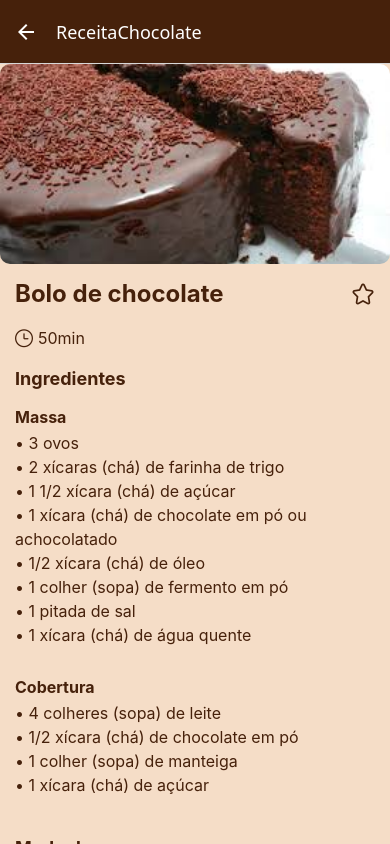
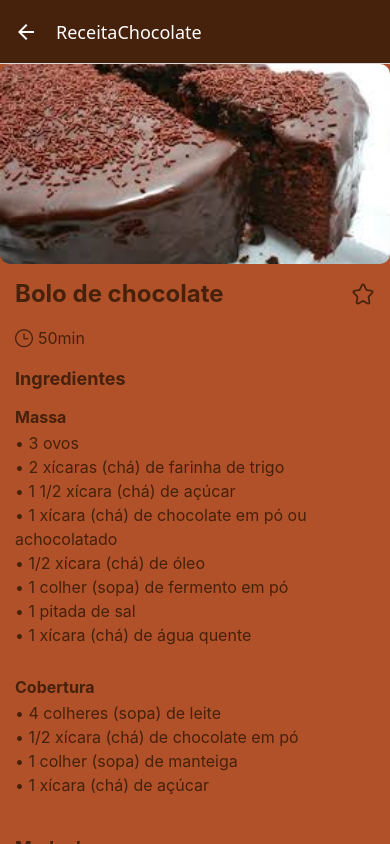
Before and after one commit to heloisamariasl/cozinhando, a React Native app: screen /ReceitaChocolate in a window 390 px wide. Built offline with nearby package versions, Linux system fonts and the light colour scheme.

Commit message:
mais detalhizinho com anaju rsrs

```diff
--- a/screens/TelaReceitaChocolate.js
+++ b/screens/TelaReceitaChocolate.js
@@ -77,7 +77,7 @@ export default function TelaReceitaChocolate() {
 const styles = StyleSheet.create({
   container: {
     flex: 1,
-    backgroundColor: '#F5DDC7'
+    backgroundColor: '#B15129'
   },
   imagem: {
     width: '100%',
```
